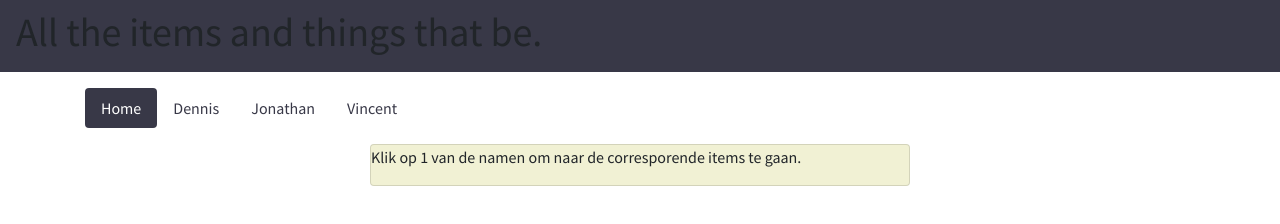
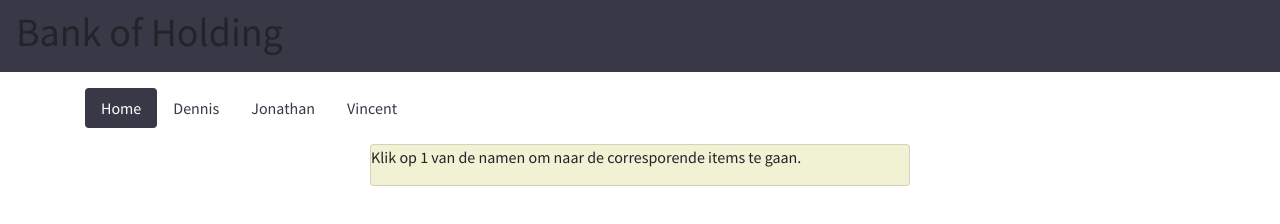
Before and after one commit to RalphImholz/ralphimholz.github.io, a plain HTML site: page index.html in a window 1280 px wide. Drawn offline with nearby package versions, Linux system fonts and the light colour scheme.

Commit message:
update 2

```diff
--- a/index.html
+++ b/index.html
@@ -3,7 +3,8 @@
   <head>
 
     <meta charset="utf-8">
-    <title>Test</title>
+    <title>Bank of Holding</title>
+    <link rel="shortcut icon" type="img/png" href="/img/favicon.ico">
     <link rel="stylesheet" href="https://maxcdn.bootstrapcdn.com/bootstrap/4.0.0-alpha.2/css/bootstrap.min.css" integrity="sha384-y3tfxAZXuh4HwSYylfB+J125MxIs6mR5FOHamPBG064zB+AFeWH94NdvaCBm8qnd" crossorigin="anonymous">
     <meta name="viewport" content="width=device-width, initial-scale=1, shrink-to-fit=no">
     <link rel="stylesheet" href="css/style.css">
@@ -15,7 +16,7 @@
   <body>
     <div class="container-fluid">
         <nav class="navbar navbar-dark bg-inverse" align="center">
-          <h1>All the items and things that be.</h1>
+          <h1>Bank of Holding</h1>
         </nav>
     </div>
 
```
Also changed, not shown: img/favicon.ico (added).
